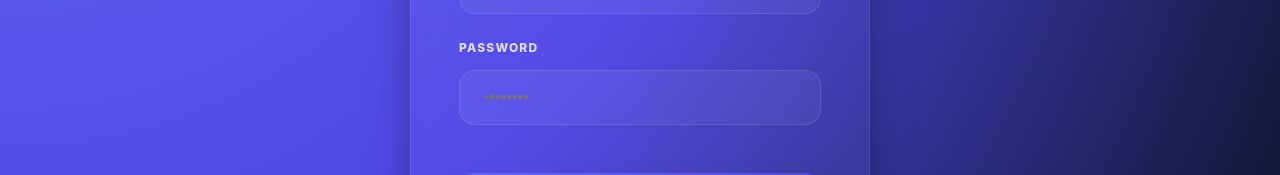
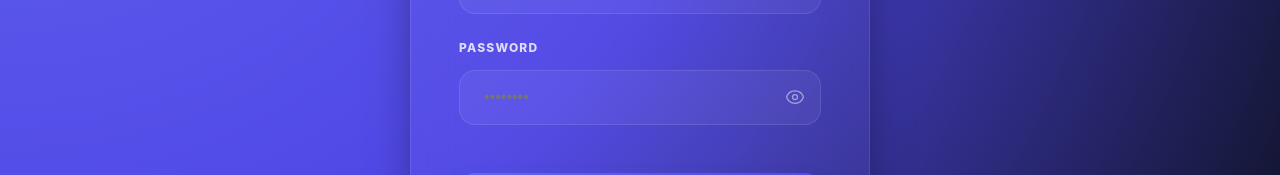
Before and after one commit to manohar-kunda/SkillLens-Pro, a React (Vite) app in the folder frontend/: page /login in a window 1280 px wide. Shown: the part 405-580 px from the top of the page. Built offline with nearby package versions, Linux system fonts and the light colour scheme; no server answers.

Commit message:
UI: Add password visibility toggle to Login and Register forms

```diff
--- a/frontend/src/pages/Login.jsx
+++ b/frontend/src/pages/Login.jsx
@@ -1,10 +1,12 @@
 import React, { useState, useContext } from 'react';
 import { AuthContext } from '../context/AuthContext';
 import { useNavigate, Link } from 'react-router-dom';
+import { EyeIcon, EyeSlashIcon } from '@heroicons/react/24/outline';
 
 const Login = () => {
   const [email, setEmail] = useState('');
   const [password, setPassword] = useState('');
+  const [showPassword, setShowPassword] = useState(false);
   const [error, setError] = useState('');
 
   const { login, logout, user } = useContext(AuthContext);
@@ -52,14 +54,28 @@ const Login = () => {
 
           <div style={styles.inputGroup}>
             <label style={styles.label}>Password</label>
+            <div style={styles.passwordWrapper}>
               <input
-              type="password"
+                type={showPassword ? "text" : "password"}
                 placeholder="••••••••"
-              style={styles.input}
+                style={{...styles.input, paddingRight: '2.5rem'}}
                 value={password}
                 onChange={(e) => setPassword(e.target.value)}
                 required
               />
+              <button
+                type="button"
+                onClick={() => setShowPassword(!showPassword)}
+                style={styles.toggleButton}
+                aria-label={showPassword ? "Hide password" : "Show password"}
+              >
+                {showPassword ? (
+                  <EyeSlashIcon style={styles.icon} />
+                ) : (
+                  <EyeIcon style={styles.icon} />
+                )}
+              </button>
+            </div>
           </div>
 
           <button type="submit" style={styles.button}>
@@ -151,10 +167,25 @@ const styles = {
         backgroundColor: 'rgba(255, 255, 255, 0.05)',
         color: 'white',
     },
-    inputFocus: {
-        borderColor: '#6366f1',
-        boxShadow: '0 0 0 4px rgba(99, 102, 241, 0.2)',
-        backgroundColor: 'rgba(255, 255, 255, 0.08)',
+    passwordWrapper: {
+        position: 'relative',
+        display: 'flex',
+        alignItems: 'center',
+    },
+    toggleButton: {
+        position: 'absolute',
+        right: '1rem',
+        background: 'none',
+        border: 'none',
+        cursor: 'pointer',
+        color: 'rgba(255, 255, 255, 0.5)',
+        display: 'flex',
+        padding: 0,
+        transition: 'color 0.2s',
+    },
+    icon: {
+        width: '1.25rem',
+        height: '1.25rem',
     },
     button: {
         background: 'linear-gradient(135deg, #6366f1, #4f46e5)',
--- a/frontend/src/pages/Register.jsx
+++ b/frontend/src/pages/Register.jsx
@@ -1,11 +1,14 @@
 import React, { useState, useContext } from 'react';
 import { AuthContext } from '../context/AuthContext';
 import { useNavigate, Link } from 'react-router-dom';
+import { EyeIcon, EyeSlashIcon } from '@heroicons/react/24/outline';
+
 
 const Register = () => {
   const [name, setName] = useState('');
   const [email, setEmail] = useState('');
   const [password, setPassword] = useState('');
+  const [showPassword, setShowPassword] = useState(false);
   const [error, setError] = useState('');
 
   const { register } = useContext(AuthContext);
@@ -59,14 +62,28 @@ const Register = () => {
 
           <div style={styles.inputGroup}>
             <label style={styles.label}>Password</label>
+            <div style={styles.passwordWrapper}>
               <input
-              type="password"
+                type={showPassword ? "text" : "password"}
                 placeholder="••••••••"
-              style={styles.input}
+                style={{...styles.input, paddingRight: '2.5rem'}}
                 value={password}
                 onChange={(e) => setPassword(e.target.value)}
                 required
               />
+              <button
+                type="button"
+                onClick={() => setShowPassword(!showPassword)}
+                style={styles.toggleButton}
+                aria-label={showPassword ? "Hide password" : "Show password"}
+              >
+                {showPassword ? (
+                  <EyeSlashIcon style={styles.icon} />
+                ) : (
+                  <EyeIcon style={styles.icon} />
+                )}
+              </button>
+            </div>
           </div>
 
           <button type="submit" style={styles.button}>
@@ -158,6 +175,26 @@ const styles = {
         backgroundColor: 'rgba(255, 255, 255, 0.05)',
         color: 'white',
     },
+    passwordWrapper: {
+        position: 'relative',
+        display: 'flex',
+        alignItems: 'center',
+    },
+    toggleButton: {
+        position: 'absolute',
+        right: '1rem',
+        background: 'none',
+        border: 'none',
+        cursor: 'pointer',
+        color: 'rgba(255, 255, 255, 0.5)',
+        display: 'flex',
+        padding: 0,
+        transition: 'color 0.2s',
+    },
+    icon: {
+        width: '1.25rem',
+        height: '1.25rem',
+    },
     button: {
         background: 'linear-gradient(135deg, #6366f1, #4f46e5)',
         color: 'white',
```
Lines whose indentation alone changed are shown as unchanged.
